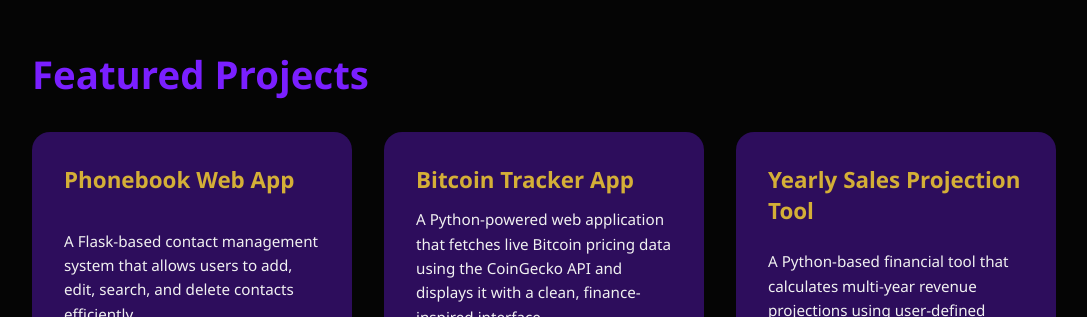
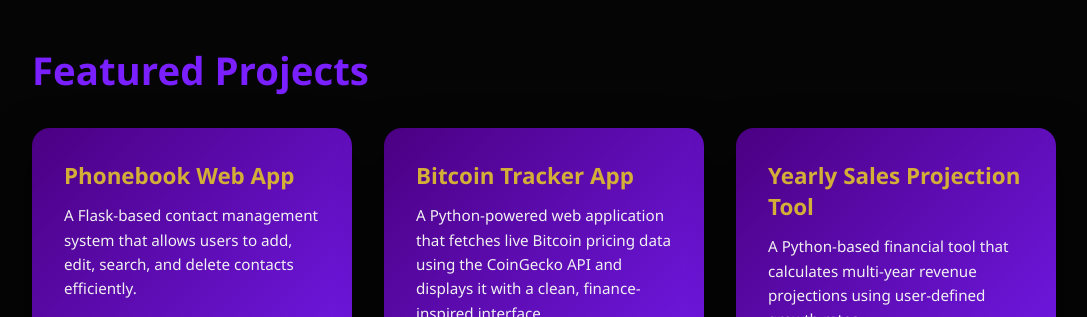
Before and after one commit to marvellousobor/marvellous-portfolio, a plain HTML site: page index.html in a window 1280 px wide. Shown: the part 1870-2187 px from the top of the page, without its empty margins (96-1183 px from the left). Drawn offline with Linux system fonts and the light colour scheme.

Commit message:
style.css

```diff
--- a/style.css
+++ b/style.css
@@ -1,12 +1,19 @@
 :root {
   --black: #050505;
   --deep-black: #000;
-  --purple: #7a1fff;
-  --purple-glow: rgba(122, 31, 255, 0.35);
+
+  /* LOCKED PURPLE SYSTEM */
+  --purple: #7a1fff;          /* main */
+  --purple-dark: #4b0082;     /* deep */
+  --purple-light: #9b4dff;    /* accents */
+  --purple-glow: rgba(122, 31, 255, 0.4);
+
   --gold: #d4af37;
   --text: #f1f1f1;
   --muted: #b3b3b3;
-  --glass: rgba(122, 31, 255, 0.35);
+
+  /* GLASS FIXED (no purple tint) */
+  --glass: rgba(20, 20, 20, 0.85);
 }
 
 * {
@@ -94,7 +101,7 @@ nav a:hover {
 
 .hero h2 {
   font-size: 3.8rem;
-  color: #bb00ff;
+  color: var(--purple);
   margin-bottom: 1rem;
 }
 
@@ -131,7 +138,7 @@ h2 {
   background: var(--glass);
   padding: 2.8rem;
   border-radius: 22px;
-  backdrop-filter: blur(14px);
+  background: rgba(20, 20, 20, 0.95);
 }
 
 /* ===== SKILLS ===== */
@@ -142,12 +149,12 @@ h2 {
 #skills {
   background: linear-gradient(
     135deg,
-    #5a00cc,
-    #7a1fff,
-    #3a007a
+    var(--purple-darak),
+    var(--purple),
+    #2a004f
   );
   border-top: 4px solid var(--purple);
-  border-bottom: 4px solid var(--purple);
+  border-bottom: 4px solid var(-a-purple);
 }
 .skills {
   display: grid;
@@ -172,24 +179,27 @@ h2 {
 /* ===== PROJECTS ===== */
 .projects {
   display: grid;
-  grid-template-columns: repeat(auto-fit, minmax(240px, 1fr));
-  gap: 2rem;
-  align-items: stretch; /* ensures all cards have the same height */
+  grid-template-columns: repeat(auto-fit, minmax(260px, 1fr));
+  gap: 2rem; /* THIS fixes the sticking */
+  margin-top: 2rem;
 }
 
 .project-card {
-  display: flex;
-  flex-direction: column;       /* stack content vertically */
-  justify-content: space-between; /* push button to the bottom */
-  background: var(--glass);
+  background: linear-gradient(
+    135deg,
+    var(--purple-dark),
+    var(--purple)
+  );
   padding: 2rem;
   border-radius: 18px;
+  min-height: 360px;
   transition: 0.4s;
-  min-height: 360px; /* optional: makes all cards roughly equal height */
+  box-shadow: 0 15px 40px rgba(0, 0, 0, 0.6);
 }
 
 .project-card:hover {
   transform: scale(1.05);
+  box-shadow: 0 0 30px var(--purple-glow);
 }
 
 /* ===== PROJECT CARD CONTENT ===== */
```
